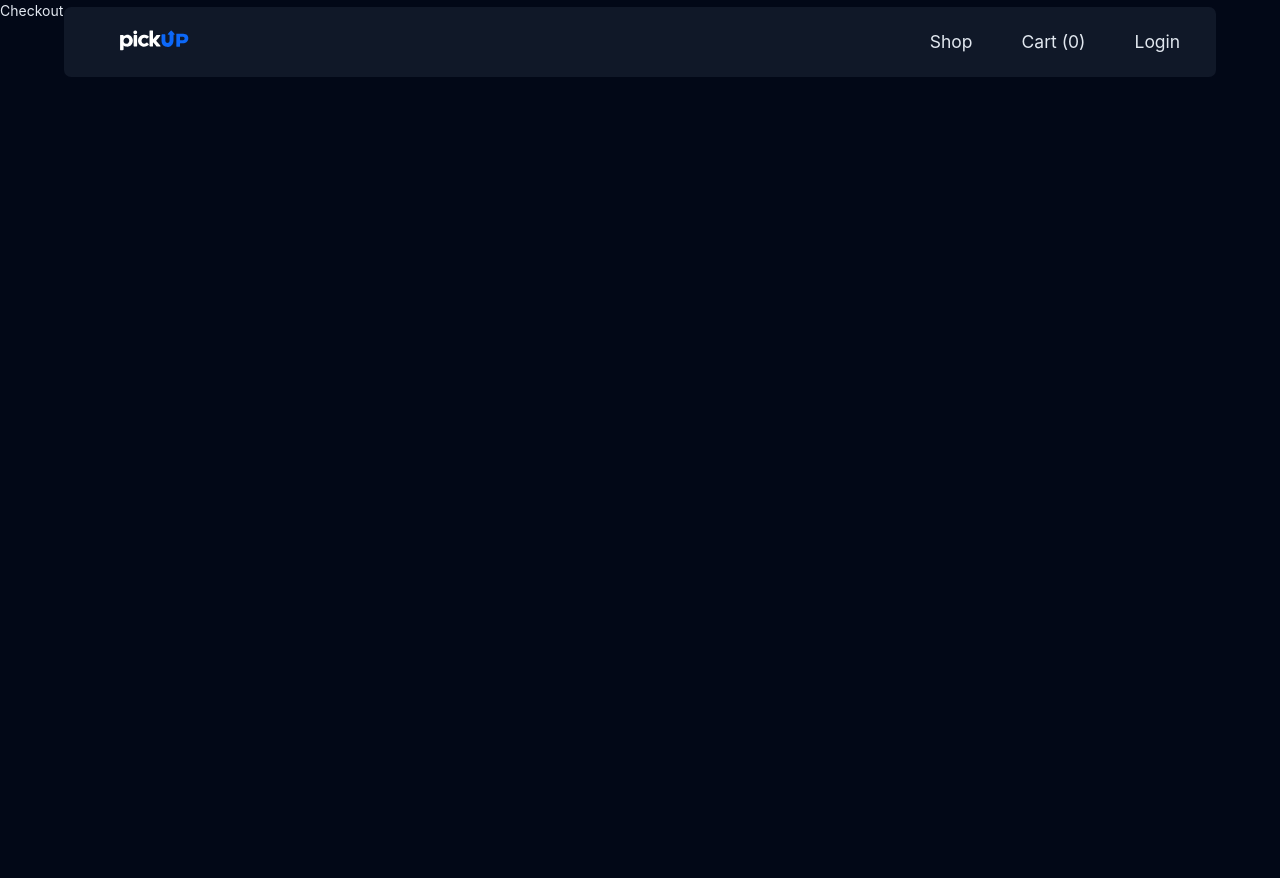
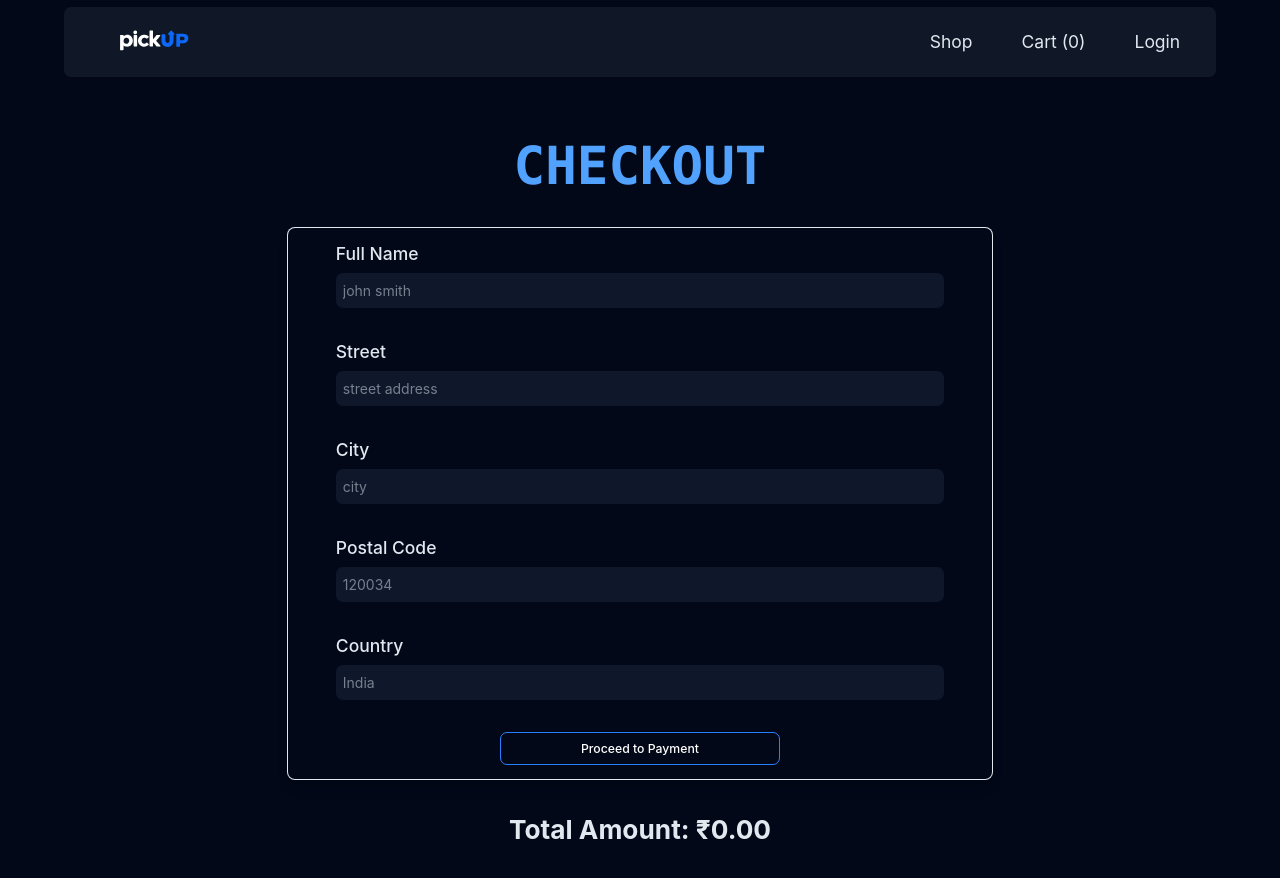
Before and after one commit to wolf-dagger/pickUP, a React (Vite) app in the folder frontend/: page /checkout in a window 1280 px wide. Shown: the top 878 px of the page. Before the commit the page ends 800 px from the top, so only its background shows below. Built offline with nearby package versions, Linux system fonts and the light colour scheme.

Commit message:
RazorPay payment implemented

```diff
--- a/frontend/index.html
+++ b/frontend/index.html
@@ -9,5 +9,6 @@
   <body>
     <div id="root"></div>
     <script type="module" src="/src/main.jsx"></script>
+    <script src="https://checkout.razorpay.com/v1/checkout.js"></script>
   </body>
 </html>
--- a/frontend/src/App.jsx
+++ b/frontend/src/App.jsx
@@ -10,6 +10,7 @@ import ProductDetail from "./pages/ProductDetail";
 import Shop from "./pages/Shop";
 import Cart from "./pages/Cart";
 import Checkout from "./pages/Checkout";
+import OrderSuccess from "./pages/OrderSuccess";
 
 function App() {
   return (
@@ -25,6 +26,7 @@ function App() {
           <Route path="/product/:id" element={<ProductDetail />} />
           <Route path="/cart" element={<Cart />} />
           <Route path="/checkout" element={<Checkout />} />
+          <Route path="/ordersucess" element={<OrderSuccess />} />
         </Routes>
         {/* <Footer /> */}
       </Router>
--- a/frontend/src/pages/Cart.jsx
+++ b/frontend/src/pages/Cart.jsx
@@ -1,12 +1,11 @@
 import { useSelector, useDispatch } from "react-redux";
-import { Link, useNavigate } from "react-router-dom";
+import { Link } from "react-router-dom";
 import { removeFromCart, addToCart } from "../redux/cartSlice";
 import CartItem from "../components/CartItem";
 
 const Cart = () => {
   const cartItems = useSelector((state) => state.cart.cartItems);
   const dispatch = useDispatch();
-  const navigate = useNavigate();
 
   const handleRemove = (id) => {
     dispatch(removeFromCart(id));
--- a/frontend/src/pages/Checkout.jsx
+++ b/frontend/src/pages/Checkout.jsx
@@ -1,5 +1,243 @@
+import { useContext, useState } from "react";
+import { useDispatch, useSelector } from "react-redux";
+import AuthContext from "../context/authContext";
+import { useNavigate } from "react-router-dom";
+import { clearCart } from "../redux/cartSlice";
+
 const Checkout = () => {
-  return <div>Checkout</div>;
+  const { user } = useContext(AuthContext);
+  const cartItems = useSelector((state) => state.cart.cartItems);
+  const dispatch = useDispatch();
+  const navigate = useNavigate();
+
+  const [fullName, setFullName] = useState("");
+  const [street, setStreet] = useState("");
+  const [city, setCity] = useState("");
+  const [postalCode, setPostalCode] = useState("");
+  const [country, setCountry] = useState("");
+
+  const totalPrice = cartItems.reduce(
+    (total, item) => total + Number(item.price) * Number(item.qty ?? 1),
+    0,
+  );
+
+  const handlePayment = async () => {
+    const address = { fullName, street, city, postalCode, country };
+
+    try {
+      if (!window.Razorpay) {
+        alert("Payment service is unavailable. Please refresh and try again.");
+        return;
+      }
+
+      const orderRes = await fetch("/api/payment/order", {
+        method: "POST",
+        headers: {
+          "Content-Type": "application/json",
+          Authorization: `Bearer ${user.token}`,
+        },
+        body: JSON.stringify({
+          amount: totalPrice,
+        }),
+      });
+
+      const orderData = await orderRes.json();
+
+      if (!orderRes.ok) {
+        alert(orderData.message || "Unable to start payment");
+        return;
+      }
+
+      const options = {
+        key: orderData.keyId,
+        amount: orderData.order.amount,
+        currency: orderData.order.currency,
+        name: "pickUP",
+        description: "Test Transaction",
+        order_id: orderData.order.id,
+        handler: async (response) => {
+          const verifyRes = await fetch("/api/payment/verify", {
+            method: "POST",
+            headers: { "Content-Type": "application/json" },
+            body: JSON.stringify(response),
+          });
+
+          if (!verifyRes.ok) {
+            return alert("Payment verification failed");
+          }
+
+          const saveOrderRes = await fetch("/api/orders", {
+            method: "POST",
+            headers: {
+              "Content-Type": "application/json",
+              Authorization: `Bearer ${user.token}`,
+            },
+            body: JSON.stringify({
+              items: cartItems.map((item) => ({
+                productId: item._id,
+                qty: item.qty ?? 1,
+                price: item.price,
+              })),
+              totalAmount: totalPrice,
+              address,
+              paymentId: response.razorpay_payment_id,
+            }),
+          });
+
+          if (saveOrderRes.ok) {
+            dispatch(clearCart());
+            navigate("/ordersuccess");
+          } else {
+            alert("Order Saving Failed");
+          }
+        },
+        prefill: {
+          name: fullName,
+          email: user?.email,
+          contact: "9999999999",
+        },
+        theme: { color: "#3399cc" },
+      };
+
+      const rzp1 = new window.Razorpay(options);
+      rzp1.open();
+    } catch (error) {
+      console.error(error);
+    }
+  };
+
+  const handleSubmit = (e) => {
+    e.preventDefault();
+    if (!user) {
+      alert("Please login to checkout");
+      navigate("/login");
+      return;
+    }
+    handlePayment();
+  };
+
+  return (
+    <>
+      <div className="checkoutPage mt-40 mb-20 w-full">
+        <div className="w-full flex justify-center items-center mb-10">
+          <h1 className="text-3xl font-bold uppercase text-blue-400 font-mono md:text-6xl">
+            Checkout
+          </h1>
+        </div>
+        <div className="checkoutform ring-1 ring-slate-200 shadow-lg w-[90%] md:w-[55%] mx-auto p-4 rounded-lg">
+          <form
+            className="w-[90%] mx-auto flex flex-col gap-4"
+            onSubmit={handleSubmit}
+          >
+            <div className="w-full mb-5 flexgap">
+              <label
+                htmlFor="name"
+                className="block max-sm:text-sm text-xl font-medium text-heading"
+              >
+                Full Name
+              </label>
+              <input
+                type="text"
+                id="name"
+                onChange={(e) => setFullName(e.target.value)}
+                className="inputdesigne"
+                placeholder="john smith"
+                required
+              />
+            </div>
+            <div className="mb-5 flexgap">
+              <label
+                htmlFor="street"
+                className="block max-sm:text-sm text-xl font-medium text-heading"
+              >
+                Street
+              </label>
+              <input
+                type="text"
+                id="street"
+                onChange={(e) => setStreet(e.target.value)}
+                className="inputdesigne"
+                placeholder="street address"
+                required
+              />
+            </div>
+            <div className="mb-5 flexgap">
+              <label
+                htmlFor="city"
+                className="block max-sm:text-sm text-xl font-medium text-heading"
+              >
+                City
+              </label>
+              <input
+                type="text"
+                id="city"
+                onChange={(e) => setCity(e.target.value)}
+                className="inputdesigne"
+                placeholder="city"
+                required
+              />
+            </div>
+            <div className="mb-5 flexgap">
+              <label
+                htmlFor="postalCode"
+                className="block max-sm:text-sm text-xl font-medium text-heading"
+              >
+                Postal Code
+              </label>
+              <input
+                type="text"
+                id="postalCode"
+                onChange={(e) => setPostalCode(e.target.value)}
+                className="inputdesigne"
+                placeholder="120034"
+                required
+              />
+            </div>
+            <div className="mb-5 flexgap">
+              <label
+                htmlFor="country"
+                className="block max-sm:text-sm text-xl font-medium text-heading"
+              >
+                Country
+              </label>
+              <input
+                type="text"
+                id="country"
+                onChange={(e) => setCountry(e.target.value)}
+                className="inputdesigne"
+                placeholder="India"
+                required
+              />
+            </div>
+
+            <div className="w-full flex justify-center">
+              <button
+                type="submit"
+                className="text-white bg-brand box-border border font-medium leading-5 rounded-base text-sm px-2 py-2 border-blue-500
+              w-80 hover:bg-blue-600 transition-colors duration-300 ease-in-out rounded-lg  cursor-pointer"
+              >
+                Proceed to Payment
+              </button>
+            </div>
+          </form>
+        </div>
+        <div className="w-full flex justify-center items-center mt-10">
+          <h1 className="text-3xl font-bold">
+            Total Amount: ₹{totalPrice.toFixed(2)}
+          </h1>
+        </div>
+      </div>
+    </>
+  );
 };
 
 export default Checkout;
+
+// <main className="checkoutPage mt-20 flex justify-center">
+//   <section className="w-[95%] max-w-2xl">
+//     <h1 className="text-3xl font-bold">Checkout</h1>
+//     <p className="mt-6 text-2xl font-semibold">
+//       Total: ₹{totalPrice.toFixed(2)}
+//     </p>
+//   </section>
+// </main>
--- /dev/null
+++ b/frontend/src/pages/OrderSuccess.jsx
@@ -0,0 +1,9 @@
+const OrderSuccess = () => {
+  return (
+    <div className="w-full h-screen flex justify-center items-center text-white">
+      <h1>Order Success</h1>
+    </div>
+  );
+};
+
+export default OrderSuccess;
```
Also changed, not shown: 2 other files (tests, documents, lock files or other folders).
